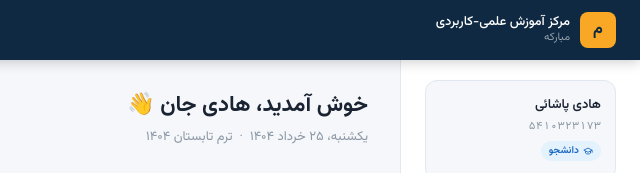
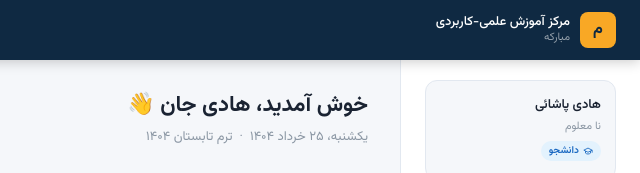
Before and after one commit to hadipashaei16-maker/collage, a plain HTML site: page index.html in a window 1280 px wide. Shown: the top 173 px of the page, 640-1280 px from the left. Drawn offline with Linux system fonts and the light colour scheme.

Commit message:
Update index.html
add this to my project

```diff
--- a/index.html
+++ b/index.html
@@ -772,7 +772,7 @@
     <div style="padding:0 12px 16px;border-bottom:1px solid var(--border);margin-bottom:12px;">
       <div class="sidebar-profile">
         <div class="profile-name">هادی پاشائی</div>
-        <div class="profile-id">۵۴۱۰۳۲۳۱۷۳</div>
+        <div class="profile-id">نا معلوم</div>
         <div class="profile-badge">
           <svg width="10" height="10" fill="none" stroke="currentColor" stroke-width="2" viewBox="0 0 24 24"><path d="M22 10v6M2 10l10-5 10 5-10 5z"/><path d="M6 12v5c3 3 9 3 12 0v-5"/></svg>
           دانشجو
```
